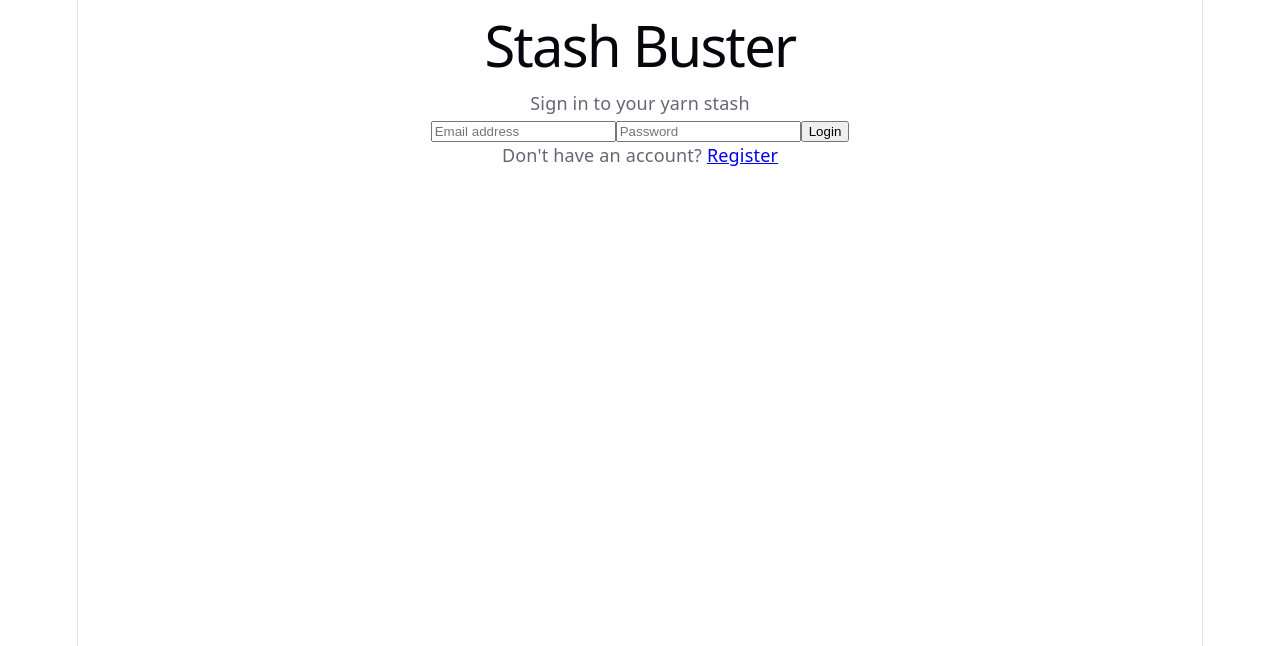
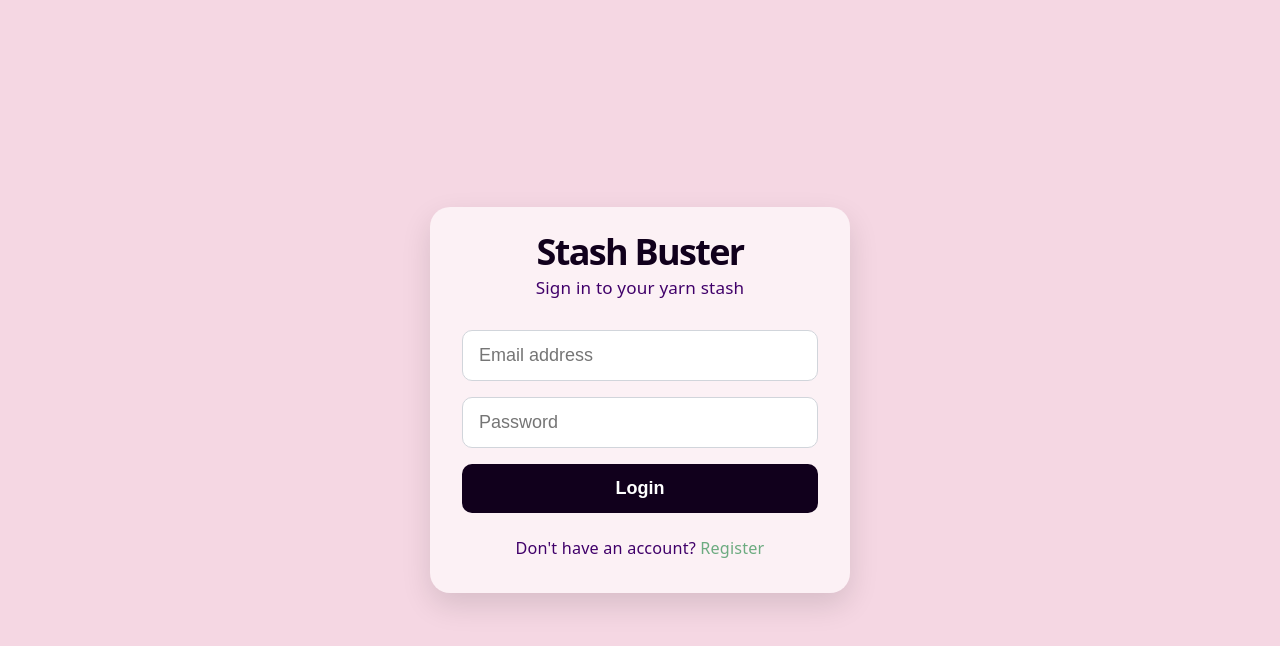
Before and after one commit to Merry567/stach-buster, a React (Vite) app in the folder client/: page /login in a window 1280 px wide. Shown: the top 646 px of the page. Built offline with nearby package versions, Linux system fonts and the light colour scheme.

Commit message:
login and dashboard ui changes

```diff
--- a/client/src/components/Dashboard.jsx
+++ b/client/src/components/Dashboard.jsx
@@ -51,14 +51,13 @@ const Dashboard = () => {
   return (
     <div style={styles.page}>
       <div style={styles.card}>
-        <h1 style={styles.title}>Stash Buster Dashboard</h1>
+        <h1 style={styles.title}>Stash Buster</h1>
 
         {error && <p style={styles.error}>{error}</p>}
 
         {user && (
           <div style={styles.infoBox}>
-            <p><strong>Welcome:</strong> {user.name || 'User'}</p>
-            <p><strong>Email:</strong> {user.email}</p>
+            <p><strong>Welcome</strong> {user.name || 'User'}</p>
           </div>
         )}
 
@@ -81,16 +80,19 @@ const Dashboard = () => {
 };
 
 const styles = {
+  //background
   page: {
     minHeight: '100vh',
     display: 'flex',
     justifyContent: 'center',
     alignItems: 'center',
-    backgroundColor: '#f6f3ff',
+    backgroundColor: '#F5D7E3',
     padding: '20px',
   },
+
+  //box card
   card: {
-    backgroundColor: '#ffffff',
+    backgroundColor: '#fcf1f5',
     padding: '32px',
     borderRadius: '14px',
     boxShadow: '0 4px 15px rgba(0,0,0,0.1)',
@@ -98,15 +100,19 @@ const styles = {
     maxWidth: '500px',
     textAlign: 'center',
   },
+
+  //title
   title: {
     marginBottom: '20px',
-    color: '#4b2e83',
+    color: '#11001C',
   },
+
+  //info box
   infoBox: {
     textAlign: 'left',
     marginBottom: '24px',
     padding: '16px',
-    backgroundColor: '#f3ecff',
+    backgroundColor: '#fcf1f5',
     borderRadius: '10px',
   },
   buttonGroup: {
@@ -114,21 +120,25 @@ const styles = {
     flexDirection: 'column',
     gap: '12px',
   },
+
+  //yarn stash/pattern button
   button: {
     padding: '12px',
     fontSize: '16px',
     border: 'none',
     borderRadius: '8px',
-    backgroundColor: '#7c5cff',
+    backgroundColor: '#11001C',
     color: 'white',
     cursor: 'pointer',
   },
+
+  //logout button
   logoutButton: {
     padding: '12px',
     fontSize: '16px',
     border: 'none',
     borderRadius: '8px',
-    backgroundColor: '#d9534f',
+    backgroundColor: '#905d5d',
     color: 'white',
     cursor: 'pointer',
   },
--- /dev/null
+++ b/client/src/components/Login.css
@@ -0,0 +1,121 @@
+/* Full-page background area */
+.login-page {
+  min-height: 100vh;
+  display: flex;
+  align-items: center;
+  justify-content: center;
+  background: #F5D7E3; /* light pink */
+  padding: 24px;
+  box-sizing: border-box;
+}
+
+/* White login card */
+.login-card {
+  width: 100%;
+  max-width: 420px;
+  background: #fcf1f5;
+  padding: 32px;
+  border-radius: 20px;
+  box-shadow: 0 12px 30px rgba(0, 0, 0, 0.12);
+  box-sizing: border-box;
+}
+
+/* Header section */
+.login-header {
+  text-align: center;
+  margin-bottom: 28px;
+}
+
+/* Main title */
+.login-title {
+  margin: 0;
+  font-size: 2rem;
+  font-weight: 700;
+  color: #11001C;
+}
+
+/* Subtitle text */
+.login-subtitle {
+  margin-top: 10px;
+  color: #40006a;
+  font-size: 0.95rem;
+}
+
+/* Error box */
+.login-error {
+  background: #fee2e2;
+  color: #b91c1c;
+  padding: 12px;
+  border-radius: 10px;
+  margin-bottom: 18px;
+  font-size: 0.9rem;
+}
+
+/* Form layout */
+.login-form {
+  display: flex;
+  flex-direction: column;
+  gap: 16px;
+}
+
+/* Input fields */
+.login-input {
+  width: 100%;
+  padding: 14px 16px;
+  border: 1px solid #d1d5db;
+  border-radius: 10px;
+  font-size: 1rem;
+  box-sizing: border-box;
+  outline: none;
+  transition: border-color 0.2s ease, box-shadow 0.2s ease;
+}
+
+/* Input focus state */
+.login-input:focus {
+  border-color: #a855f7;
+  box-shadow: 0 0 0 3px rgba(168, 85, 247, 0.18);
+}
+
+/* Submit button */
+.login-button {
+  width: 100%;
+  background: #11001C;
+  color: white;
+  border: none;
+  padding: 14px 16px;
+  border-radius: 10px;
+  font-size: 1rem;
+  font-weight: 600;
+  cursor: pointer;
+  transition: background 0.2s ease, opacity 0.2s ease;
+}
+
+/* Hover effect */
+.login-button:hover {
+  background: #7e22ce;
+}
+
+/* Disabled state */
+.login-button:disabled {
+  opacity: 0.7;
+  cursor: not-allowed;
+}
+
+/* Bottom text */
+.login-footer {
+  text-align: center;
+  margin-top: 22px;
+  color: #40006a;
+  font-size: 0.9rem;
+}
+
+/* Register link */
+.login-link {
+  color: #6cab80;
+  text-decoration: none;
+  font-weight: 500;
+}
+
+.login-link:hover {
+  text-decoration: underline;
+}
--- a/client/src/components/Login.jsx
+++ b/client/src/components/Login.jsx
@@ -1,18 +1,26 @@
 import { useState } from 'react';
 import API from '../services/api';
 import { Link, useNavigate } from 'react-router-dom';
+import './Login.css';
 
 const Login = () => {
+  // Stores the form inputs
   const [formData, setFormData] = useState({ email: '', password: '' });
+
+  // Stores any error message from login
   const [error, setError] = useState('');
+
+  // Tracks whether the form is currently submitting
   const [loading, setLoading] = useState(false);
 
   const navigate = useNavigate();
 
+  // Updates the form fields as the user types
   const handleChange = (e) => {
     setFormData({ ...formData, [e.target.name]: e.target.value });
   };
 
+  // Handles login form submission
   const handleSubmit = async (e) => {
     e.preventDefault();
     setError('');
@@ -21,11 +29,11 @@ const Login = () => {
     try {
       const response = await API.post('/auth/login', formData);
 
+      // Save token for future authenticated requests
       localStorage.setItem('token', response.data.token);
 
-      alert('Login successful! 🧶');
+      alert('Login successful!');
       navigate('/dashboard');
-
     } catch (err) {
       setError(err.response?.data?.message || 'Invalid email or password');
     } finally {
@@ -34,20 +42,16 @@ const Login = () => {
   };
 
   return (
-    <div className="min-h-screen bg-gray-100 flex items-center justify-center">
-      <div className="bg-white p-8 rounded-2xl shadow-lg w-full max-w-md">
-        <div className="text-center mb-8">
-          <h1 className="text-3xl font-bold text-purple-700">Stash Buster</h1>
-          <p className="text-gray-600 mt-2">Sign in to your yarn stash</p>
+    <div className="login-page">
+      <div className="login-card">
+        <div className="login-header">
+          <h1 className="login-title">Stash Buster</h1>
+          <p className="login-subtitle">Sign in to your yarn stash</p>
         </div>
 
-        {error && (
-          <div className="bg-red-100 text-red-700 p-3 rounded-lg mb-6 text-sm">
-            {error}
-          </div>
-        )}
+        {error && <div className="login-error">{error}</div>}
 
-        <form onSubmit={handleSubmit} className="space-y-5">
+        <form onSubmit={handleSubmit} className="login-form">
           <input
             type="email"
             name="email"
@@ -55,8 +59,9 @@ const Login = () => {
             value={formData.email}
             onChange={handleChange}
             required
-            className="w-full px-4 py-3 border border-gray-300 rounded-lg focus:outline-none focus:ring-purple-500"
+            className="login-input"
           />
+
           <input
             type="password"
             name="password"
@@ -64,24 +69,24 @@ const Login = () => {
             value={formData.password}
             onChange={handleChange}
             required
-            className="w-full px-4 py-3 border border-gray-300 rounded-lg focus:outline-none focus:ring-purple-500"
+            className="login-input"
           />
 
           <button
             type="submit"
             disabled={loading}
-            className="w-full bg-purple-600 hover:bg-purple-700 text-white py-3 rounded-lg font-medium disabled:opacity-70"
+            className="login-button"
           >
             {loading ? 'Signing in...' : 'Login'}
           </button>
         </form>
 
-        <p className="text-center text-sm text-gray-600 mt-4">
-            Don&apos;t have an account?{' '}
-            <Link to="/register" className="text-blue-600 hover:underline">
+        <p className="login-footer">
+          Don&apos;t have an account?{' '}
+          <Link to="/register" className="login-link">
             Register
-            </Link>
-            </p>
+          </Link>
+        </p>
       </div>
     </div>
   );
--- a/client/src/index.css
+++ b/client/src/index.css
@@ -55,17 +55,10 @@ body {
 }
 
 #root {
-  width: 1126px;
-  max-width: 100%;
-  margin: 0 auto;
-  text-align: center;
-  border-inline: 1px solid var(--border);
-  min-height: 100svh;
-  display: flex;
-  flex-direction: column;
+  min-height: 100vh;
+  width: 100%;
   box-sizing: border-box;
 }
-
 h1,
 h2 {
   font-family: var(--heading);
```
